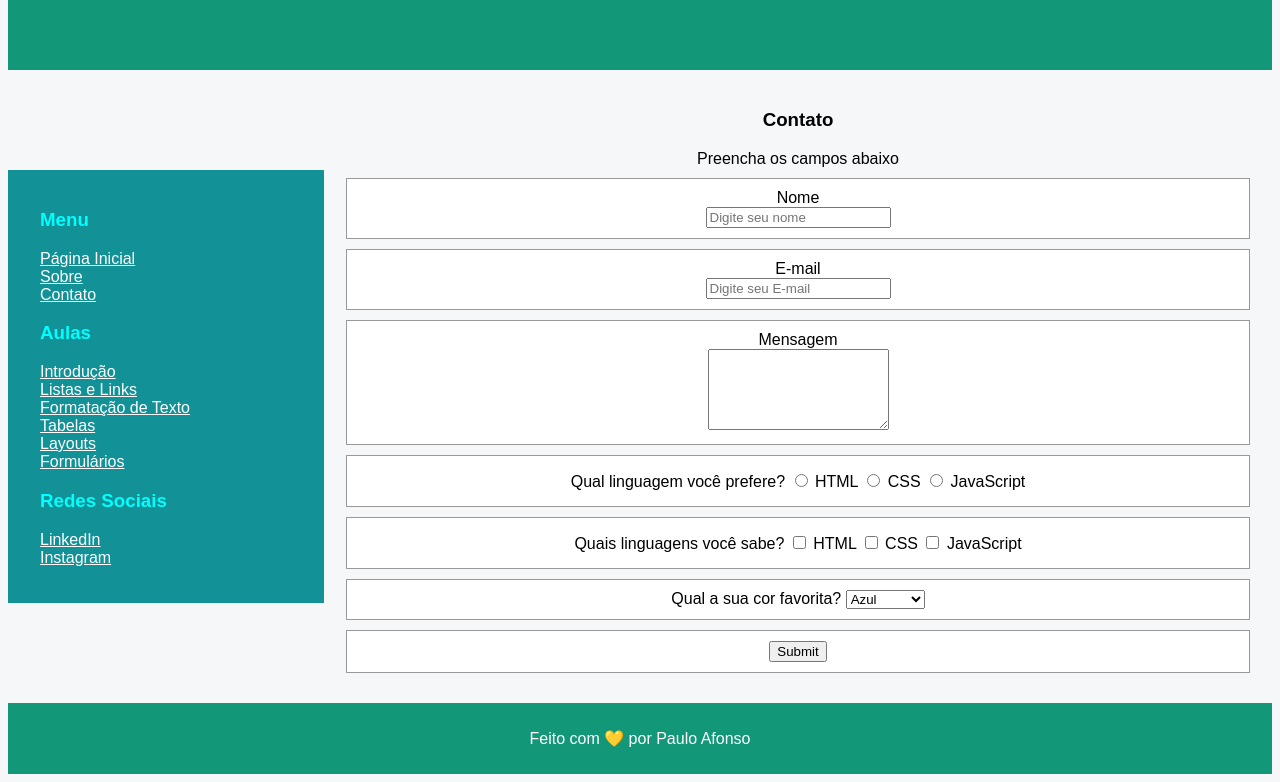
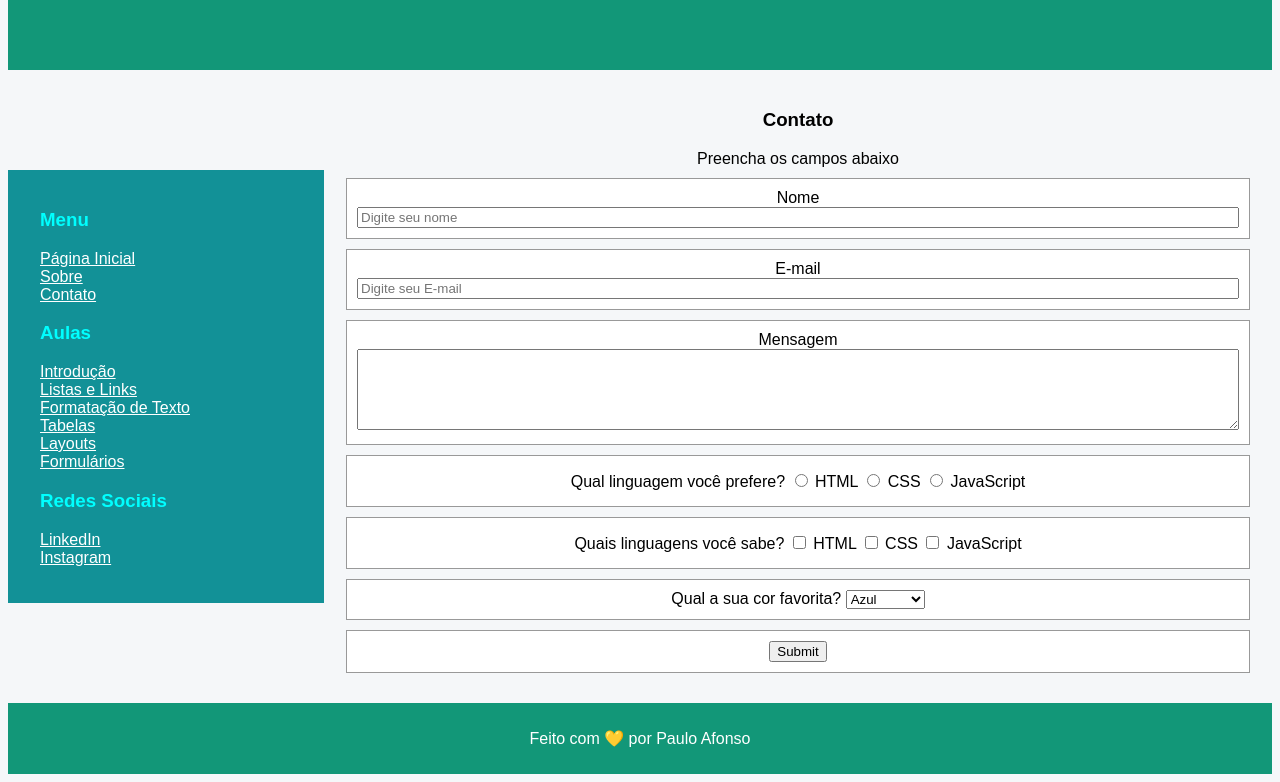
Before and after one commit to paullo-afonso/ebac-html, a plain HTML site: page 06-formularios.html in a window 1280 px wide. Shown: the part 146-928 px from the top of the page. Drawn offline with Linux system fonts and the light colour scheme.

Commit message:
largura dos campos do formulario

```diff
--- a/css/style.css
+++ b/css/style.css
@@ -69,6 +69,9 @@
     margin: 10px;
     padding: 10px;
   }
+  [type="text"], [type="email"], textarea {
+    width: 100%;
+  }
 
   /* Clear floats after the columns */
   section::after {
```
